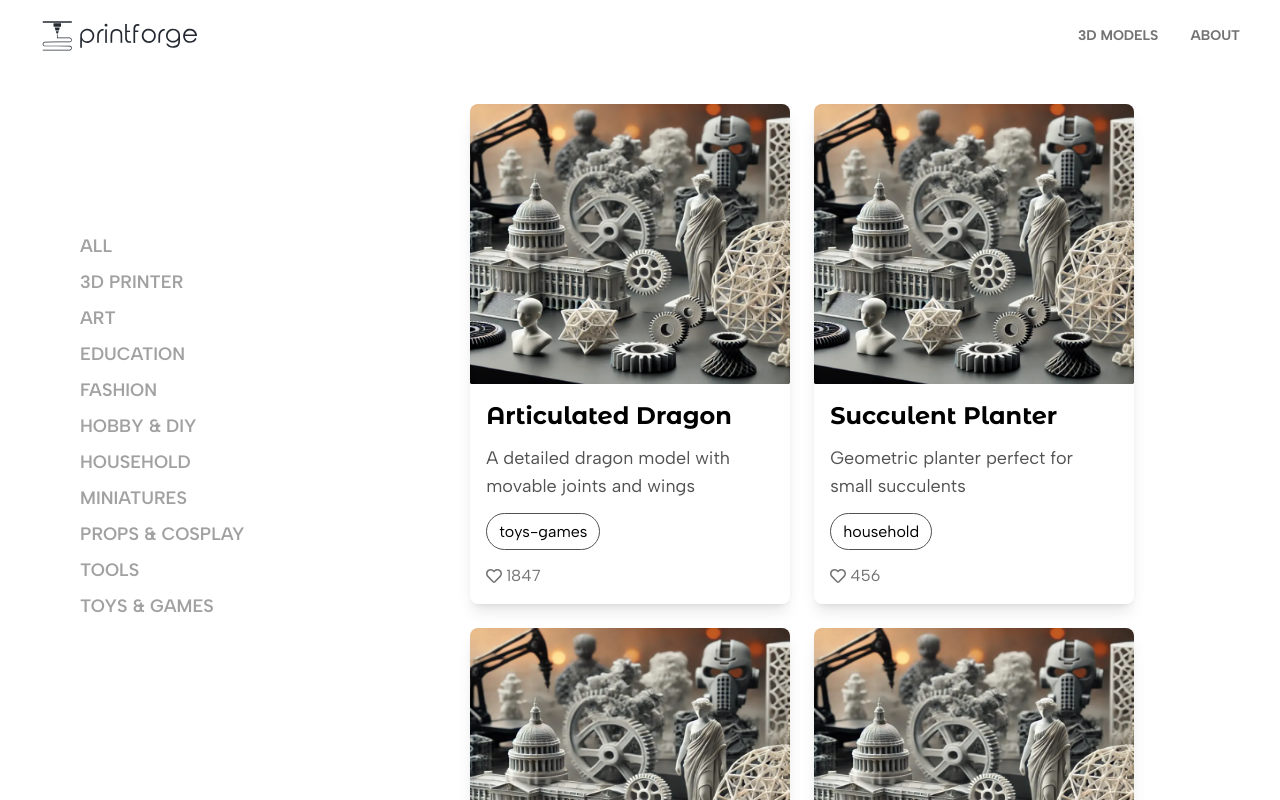
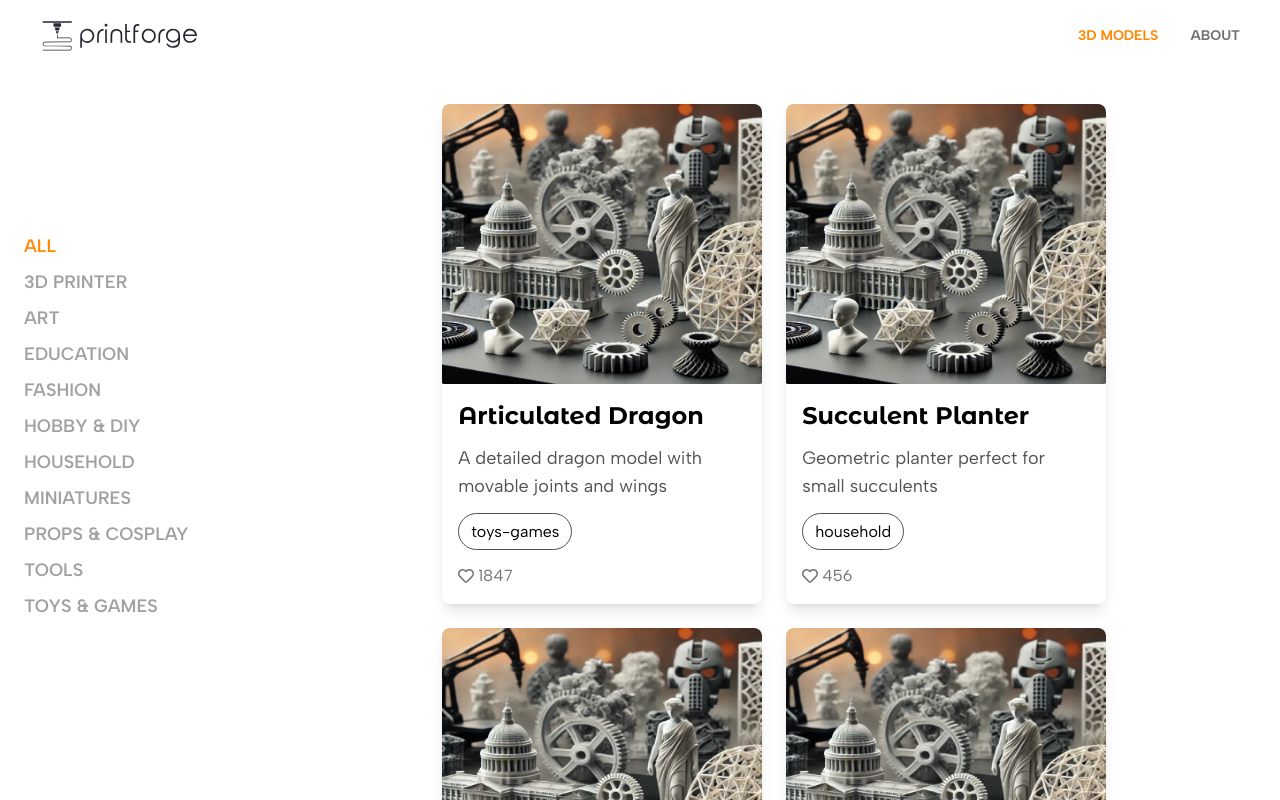
Before and after one commit to gyo82v/next-printforge, a Next.js app: page /3d-models in a window 1280 px wide. Shown: the top 800 px of the page. Built offline with nearby package versions, Linux system fonts and the light colour scheme.

Commit message:
feat: turn navbar into clinet component

```diff
--- a/components/CategoriesNavbar.tsx
+++ b/components/CategoriesNavbar.tsx
@@ -1,28 +1,38 @@
+"use client"
+
 import Link from "next/link"
 import type { Category } from "@/types"
+import { usePathname } from "next/navigation"
 
 type Props = {
     categories : Category[]
 }
 
 export default function CategoriesNavbar({categories}:Props){
+    const pathname = usePathname()
+
     const nav = `flex sm:flex-col gap-2 overflow-x-auto  whitespace-nowrap
                  sm:overflow-visible scrollbar-hide px-2 pb-10 pt-2
-                 sm:px-20 sm:pb-0 sm:pt-40`
-    const link = `uppercase text-neutral-400 text-xs sm:text-lg flex-shrink-0
-                  font-semibold`
+                 sm:pr-20 sm:pl-6 sm:pb-0 sm:pt-40`
+    const link = `uppercase text-xs sm:text-lg flex-shrink-0 font-semibold`
+
     const linksNav = categories.map((c:Category) => (
         <Link
           href={`/3d-models/categories/${c.slug}`}
           key={c.slug}
-          className={link}
+          className={`${link} ${pathname === `/3d-models/categories/${c.slug}` ? "text-orange-400" : "text-neutral-400"}`}
         >
             {c.displayName}
         </Link>
     ))
     return(
         <nav className={nav}>
-            <Link href="/3d-models" className={link}>All</Link>
+            <Link
+              href="/3d-models"
+              className={`${link} ${pathname === "/3d-models" ? "text-orange-400" : "text-neutral-400"}`}
+              >
+                All
+            </Link>
             {linksNav}
         </nav>
     )
--- a/components/Header.tsx
+++ b/components/Header.tsx
@@ -1,9 +1,15 @@
+"use client"
+
 import Link from "next/link"
 import logoIcon from "@/public/printforge-logo-icon.svg"
 import logo from "@/public/printforge-logo.svg"
+import { usePathname } from "next/navigation"
 
 export default function Header(){
-    const link = `font-bold text-neutral-500 text-sm`
+    const pathname = usePathname()
+    const link = `font-bold text-neutral-500 text-sm
+                  transition-transform transition-colors duration-300 ease-in-out
+                  hover:scale-105 active:scale-95 hover:text-orange-400 `
     return(
         <header className="flex justify-between items-center p-4 sm:px-10">
             <Link href="/">
@@ -19,8 +25,18 @@ export default function Header(){
                 />
             </Link>
             <nav className="flex gap-8">
-                <Link href="/3d-models" className={link}>3D MODELS</Link>
-                <Link href="/about" className={link}>ABOUT</Link>
+                <Link
+                  href="/3d-models"
+                  className={`${link} ${pathname.startsWith("/3d-models") ? "text-orange-400" : "text-neutral-500"}`}
+                >
+                    3D MODELS
+                </Link>
+                <Link
+                  href="/about"
+                  className={`${link} ${pathname === "/about" ? "text-orange-400" : "text-neutral-500"}`}
+                >
+                    ABOUT
+                </Link>
             </nav>
         </header>
     )
```
